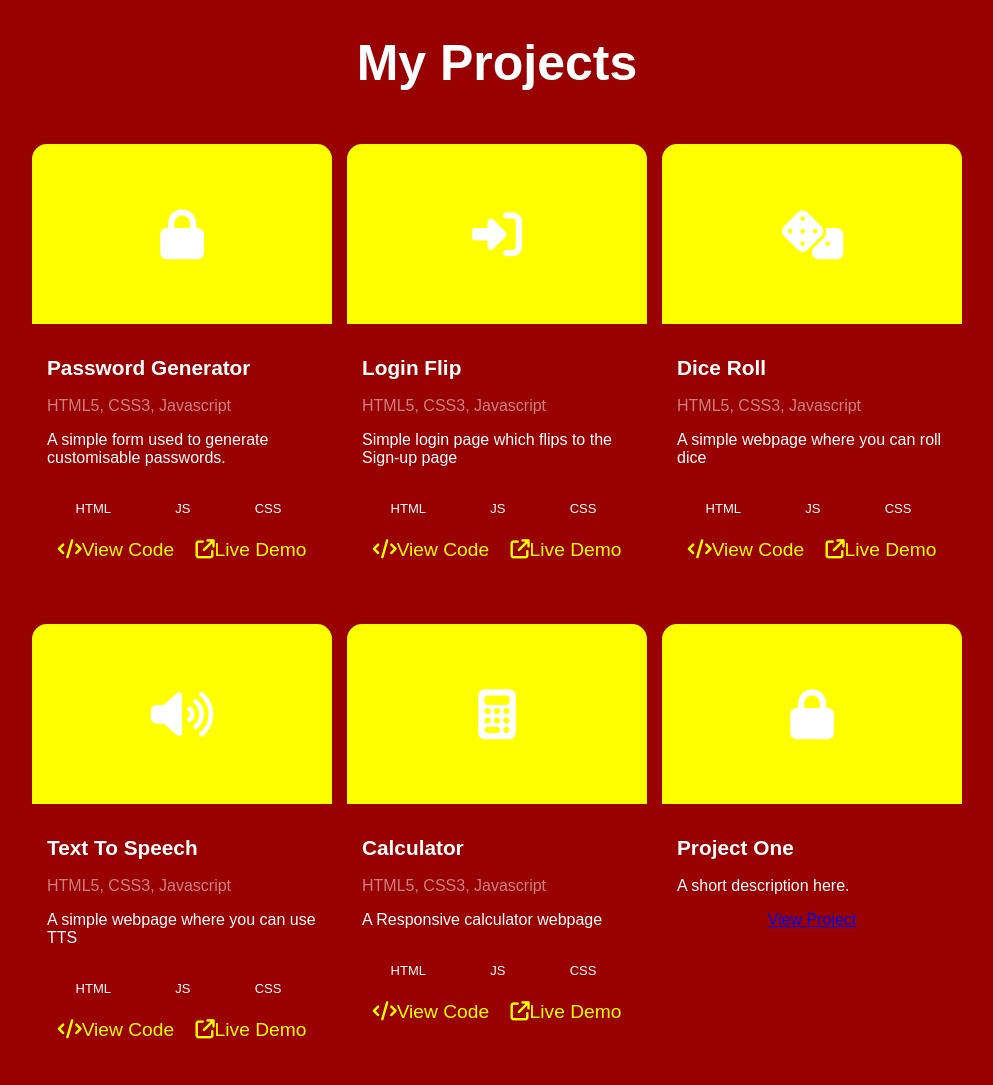
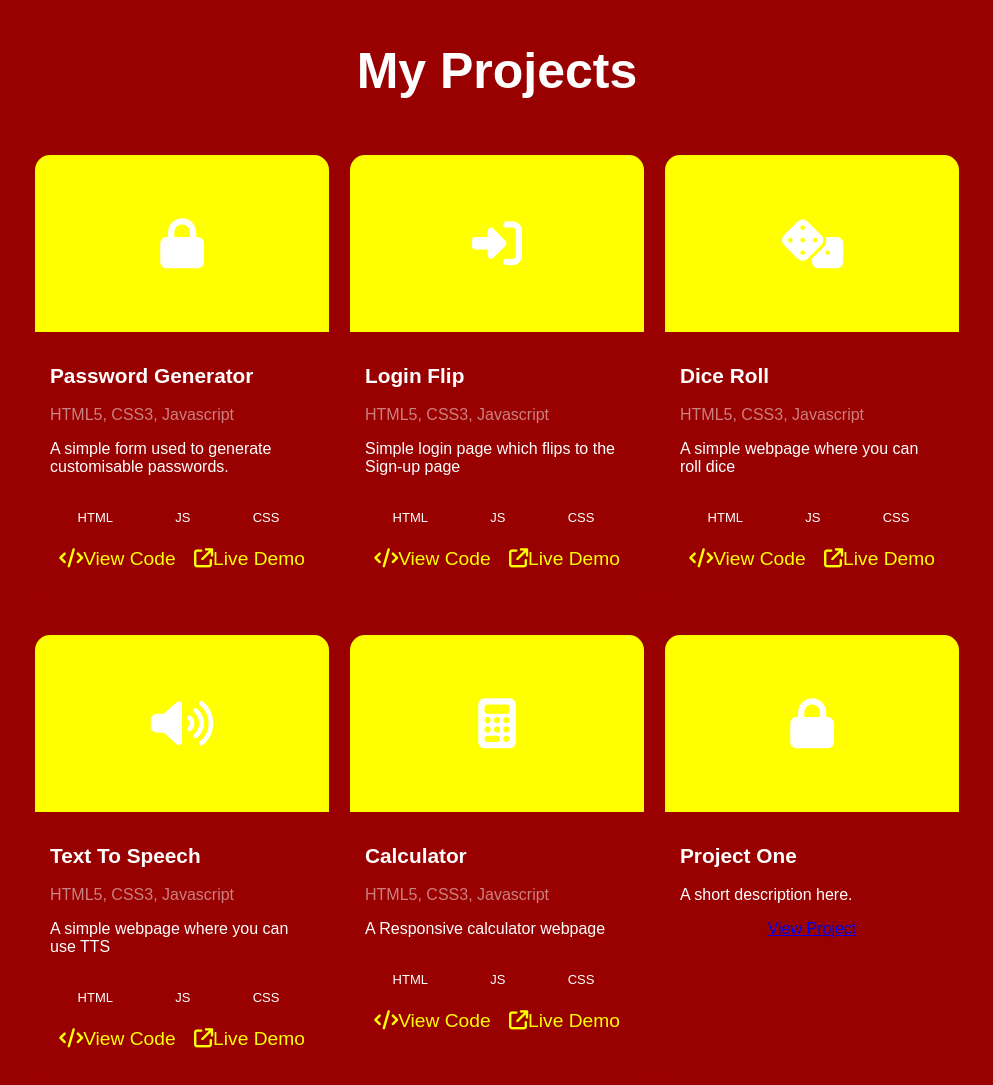
Before and after one commit to DemmyJay-99/Playground, a plain HTML site: page index.html in a window 1280 px wide. Shown: the top 1085 px of the page, without its empty margins (143-1136 px from the left). Drawn offline with Linux system fonts and the light colour scheme.

Commit message:
Optimize home page look on other browsers

```diff
--- a/styles/main.css
+++ b/styles/main.css
@@ -1,3 +1,7 @@
+*{
+    box-sizing: border-box;
+}
+
 html{
     overflow-x: hidden;
 }
@@ -13,6 +17,9 @@ body{
 
 .title{
     margin-bottom: 20px;
+    display: flex;
+    align-content: center;
+    justify-content: center;
 }
 
 h1{
@@ -37,6 +44,7 @@ h1{
     background-color: rgb(153, 0, 0);
     height: 450px;
     width: 300px;
+    border: 3px solid transparent;
     border-radius: 15px;
     /* padding: 10px; */
     text-align: center;
@@ -46,6 +54,7 @@ h1{
 .card:hover{
     border: 3px solid yellow;
     transform: translateY(-5px);
+    -moz-transform: translateY(-5px);
     box-shadow: 0 10px 20px rgba(255, 209, 0, 0.2);
 }
 
@@ -125,3 +134,9 @@ span{
         width: 50%;
     }
 }
+
+@media all and (-moz-min-device-pixel-ratio:0) {
+  .card-top {
+    transform: translateY(-5px);
+  }
+}
```
